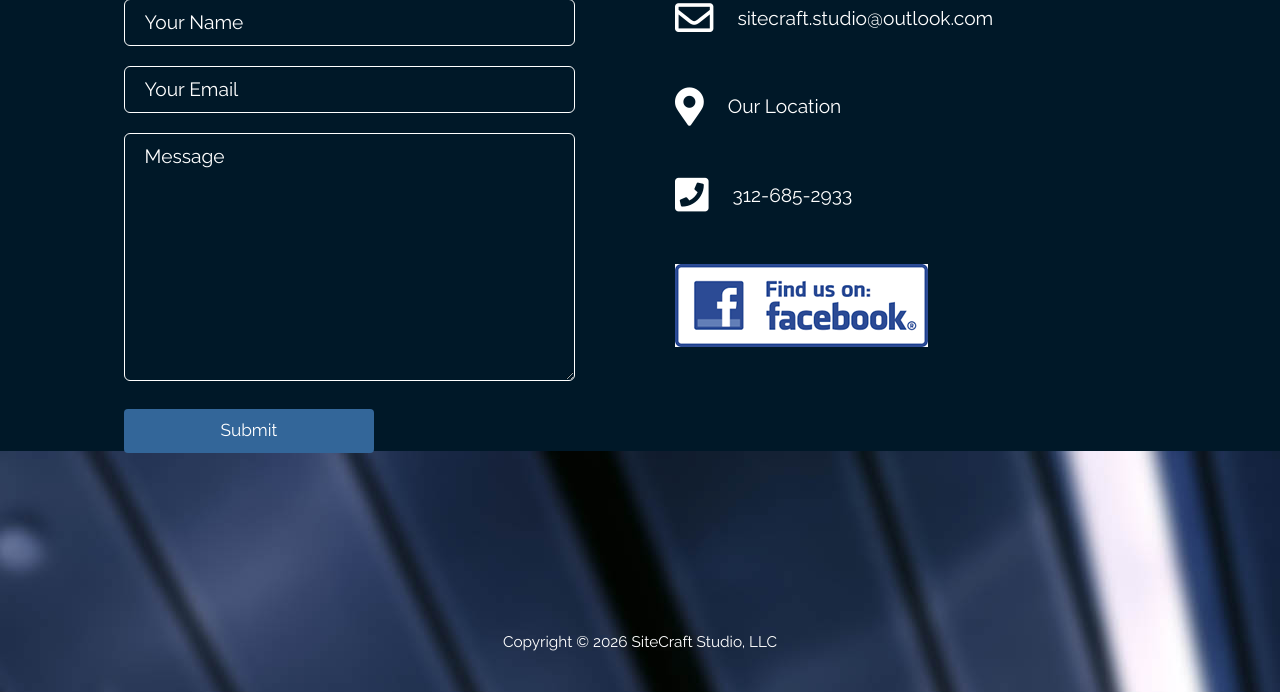
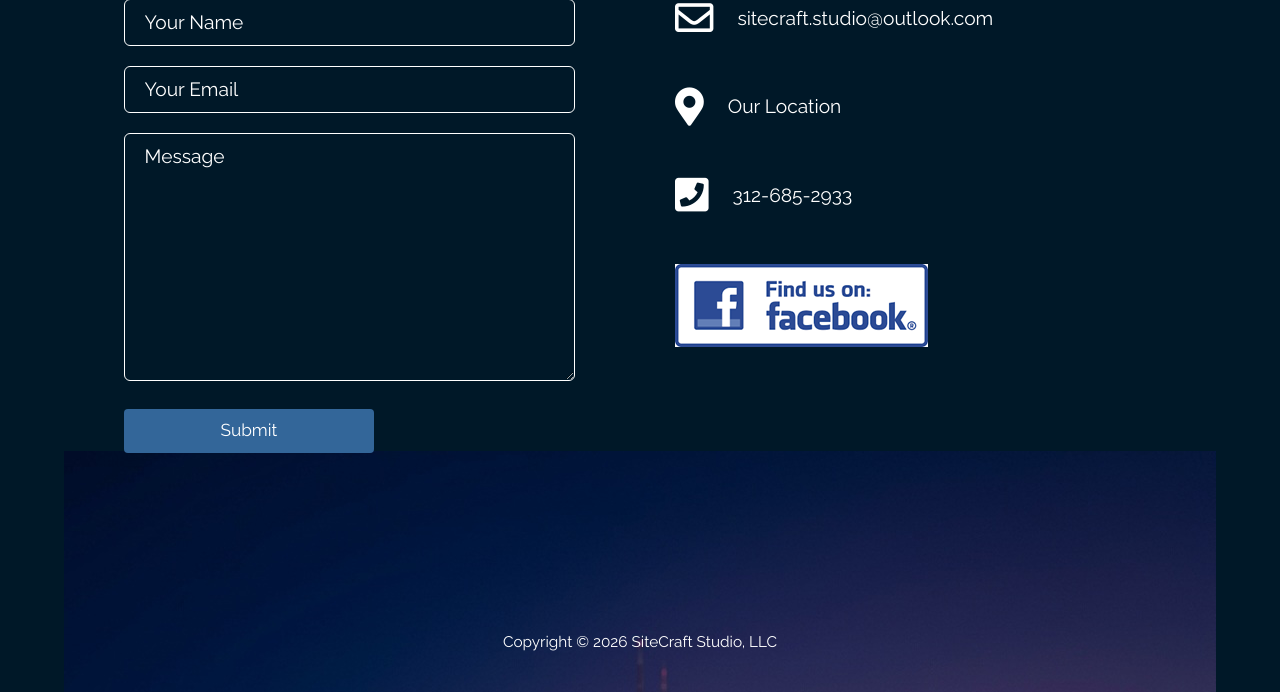
Before and after one commit to derrickdp/sitecraft-studio, a PHP site: page / in a window 1280 px wide. Shown: the part 4913-5605 px from the top of the page. Run offline with PHP 8.4, Linux system fonts and the light colour scheme.

```diff
--- a/css/tooplate-infinite-loop.css
+++ b/css/tooplate-infinite-loop.css
@@ -515,7 +515,7 @@ figure.effect-honey:hover h2 i {
 #contact {
   color: white;
   background-color: #001828;
-  background-image: url(../img/infinite-loop-03.jpg);
+  background-image: url(../img/my-infinite-loop-03.jpg);
   background-position: center;
   background-repeat: no-repeat;
   min-height: 980px;
```
